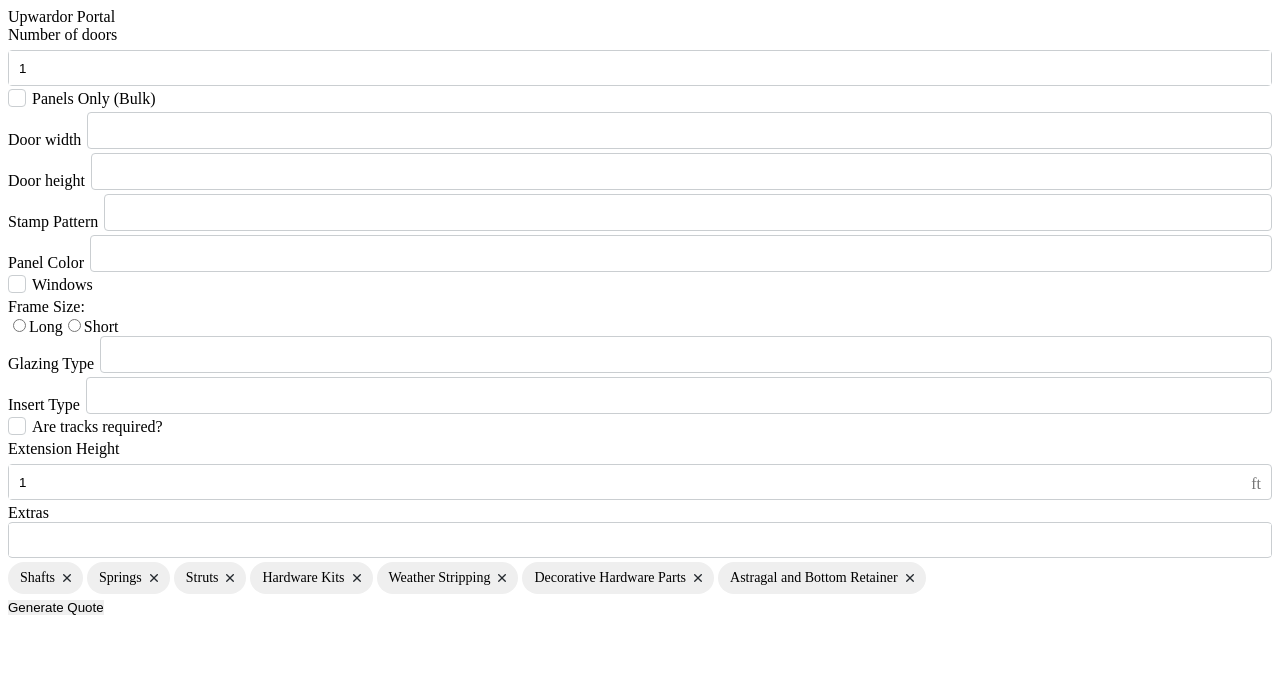
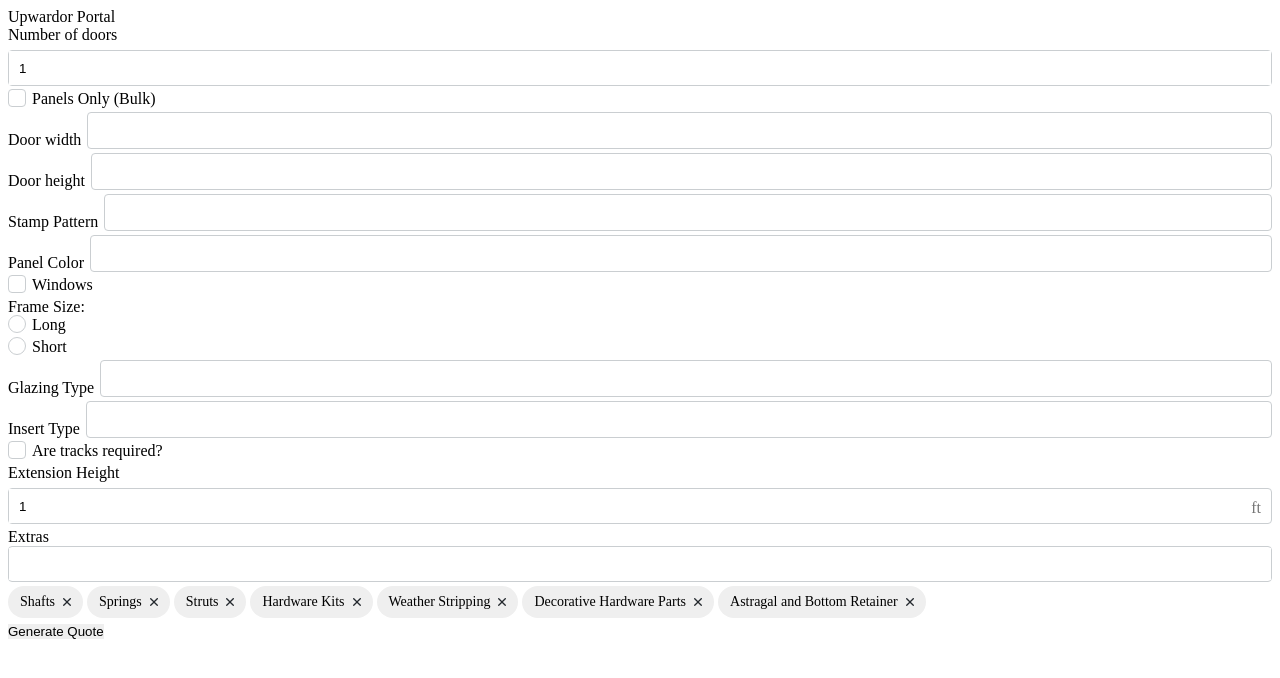
Before and after one commit to Sourav-Patteri/UpwardorPortalVue, a Vue app: page / in a window 1280 px wide. Shown: the top 678 px of the page. Built offline with nearby package versions, Linux system fonts and the light colour scheme.

Commit message:
Update radios in QuoteGenerator to use ControlInput component

```diff
--- a/src/components/QuoteGenerator.vue
+++ b/src/components/QuoteGenerator.vue
@@ -84,8 +84,14 @@
     <div class='form-value__container'>
       <p>Frame Size:</p>
       <span v-for='size in frameSizes' :key='`s-${size}`'>
-        <input :id='`frame-size-${size}`' type='radio' :value='size.toLowerCase()' v-model='chosenFrameSize'>
-        <label :for='`frame-size-${size}`'>{{ size }}</label>
+        <control-input
+          radio-control
+          :label='size'
+          :checked='chosenFrameSize === size'
+          :value='size'
+          @check='(...v) => { chosenFrameSize = v[0] }'
+        >
+        </control-input>
       </span>
     </div>
 
@@ -124,8 +130,14 @@
       <div class='form-value__container'>
         <p>Track Radius</p>
         <span v-for='radius in trackOptions.trackRadiusOptions' :key='`tr-${radius}`'>
-          <input :id='`track-radius-${radius}`' type='radio' :value='radius' v-model='chosenTrackRadius' />
-          <label :for='`track-radius-${radius}`'>{{ radius }}</label>
+        <control-input
+          radio-control
+          :label='radius.toString()'
+          :checked='chosenTrackRadius === radius'
+          :value='radius'
+          @check='(...v) => { chosenTrackRadius = v[0] }'
+        >
+        </control-input>
         </span>
       </div>
 
@@ -144,11 +156,23 @@
       <div class='form-value__container'>
         <p>Special Track Request</p>
 
-        <input id='str-none' type='radio' :value='null' v-model='chosenSpecialTrackRequest' />
-        <label for='str-none'>Not required</label>
+        <control-input
+          radio-control
+          label='Not required'
+          :checked='chosenSpecialTrackRequest === null'
+          :value='null'
+          @check='(...v) => { chosenSpecialTrackRequest = v[0] }'
+        >
+        </control-input>
         <span v-for='specialTrack in trackOptions.specialTrackRequestOptions' :key='`str-${specialTrack.key}`'>
-          <input :id='`str-${specialTrack.key}`' type='radio' :value='specialTrack.key' v-model='chosenSpecialTrackRequest' />
-          <label :for='`str-${specialTrack.key}`'>{{ specialTrack.displayName }}</label>
+          <control-input
+            radio-control
+            :label='specialTrack.displayName'
+            :checked='chosenSpecialTrackRequest === specialTrack.key'
+            :value='specialTrack.key'
+            @check='(...v) => { chosenSpecialTrackRequest = v[0] }'
+          >
+          </control-input>
         </span>
       </div>
     </div>
```
